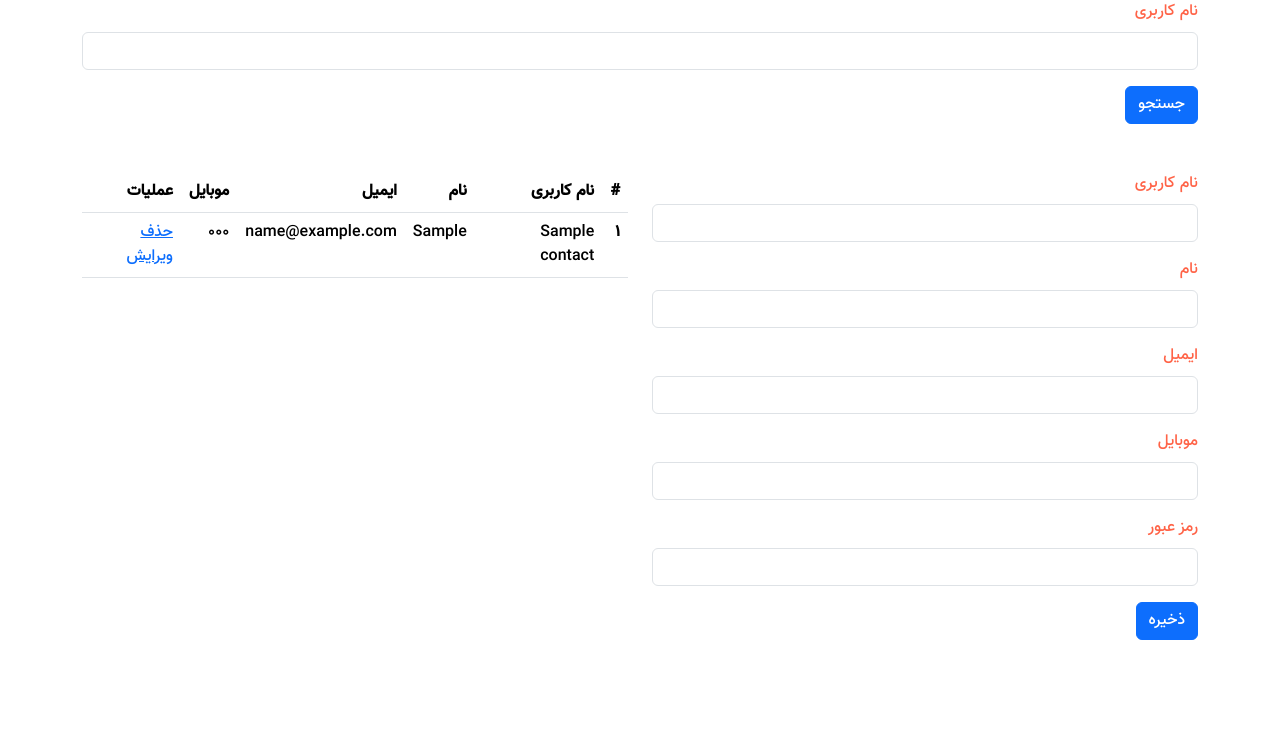
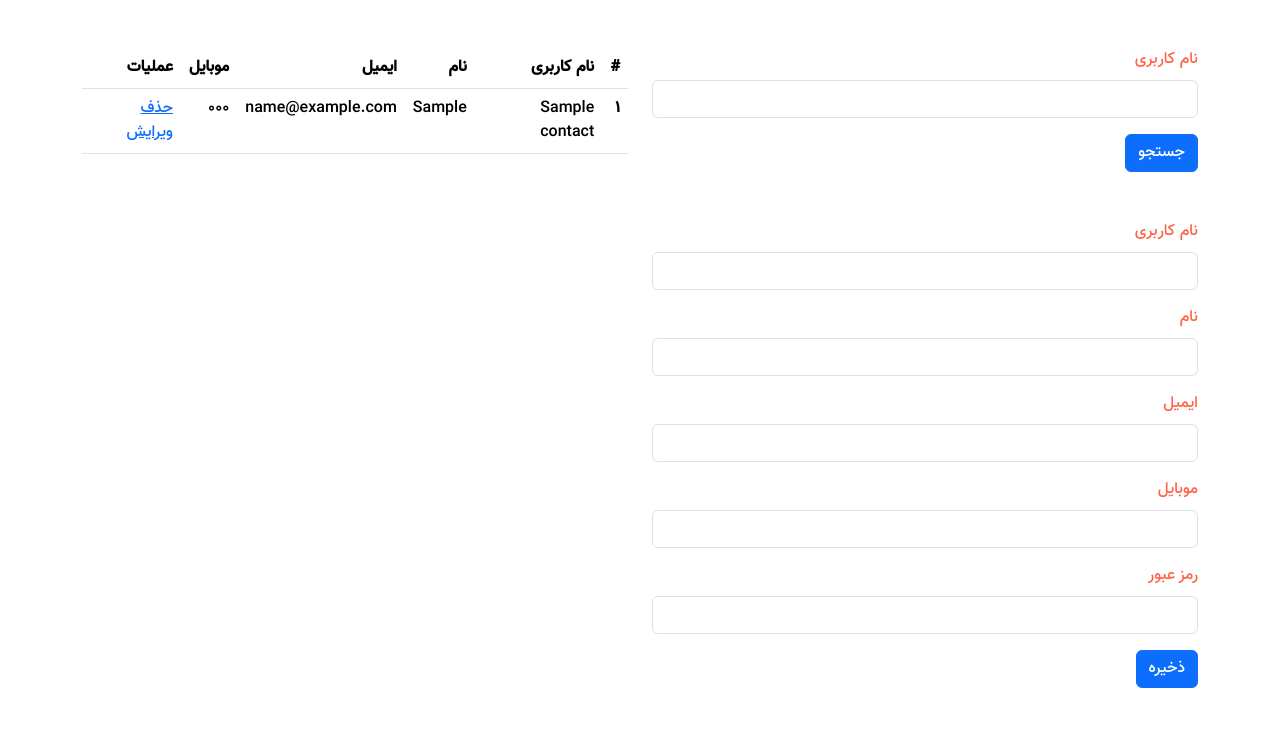
Before and after one commit to masonhows11/notebook_mvc, a PHP site: template resources/views/Home.php in a window 1280 px wide. Shown: the part 69-800 px from the top of the page. Run offline with PHP 8.4, Linux system fonts and the light colour scheme; the template is opened without the code that fills it: most values are stand-ins (such as "Sample title", 1, 10 or a date in 2020); data that the repository does not hold is empty; some libraries are stand-ins or nearby versions.

Commit message:
home form create user style & search style updated

```diff
--- a/resources/views/Home.php
+++ b/resources/views/Home.php
@@ -30,7 +30,12 @@
 
 <div class="container">
 
-    <div class="row">
+
+    <div class="row mt-5">
+        <div class="col-sm-6">
+            <div class="row d-flex flex-column">
+
+                <div class="col">
                     <form action="">
                         <div class="mb-3">
                             <label for="search" class="form-label">نام کاربری</label>
@@ -40,8 +45,7 @@
                     </form>
                 </div>
 
-    <div class="row mt-5">
-        <div class="col-sm-6">
+                <div class="col mt-5">
                     <form action="<?= site_url('store/user') ?>" method="post">
                         <div class="mb-3">
                             <label for="name" class="form-label">نام کاربری</label>
@@ -66,6 +70,10 @@
                         <button type="submit" class="btn btn-primary">ذخیره</button>
                     </form>
                 </div>
+            </div>
+
+        </div>
+
         <div class="col-sm-6">
             <table class="table">
                 <thead>
```
Lines whose indentation alone changed are shown as unchanged.
